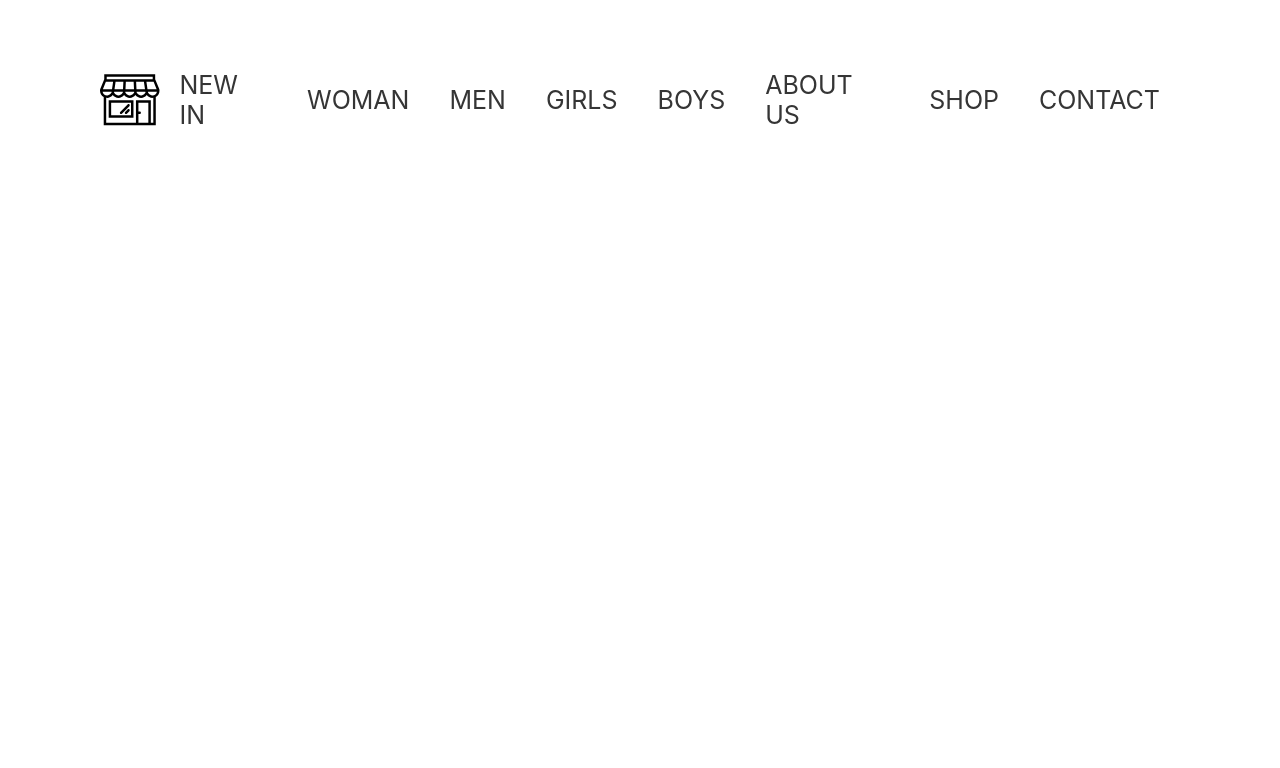
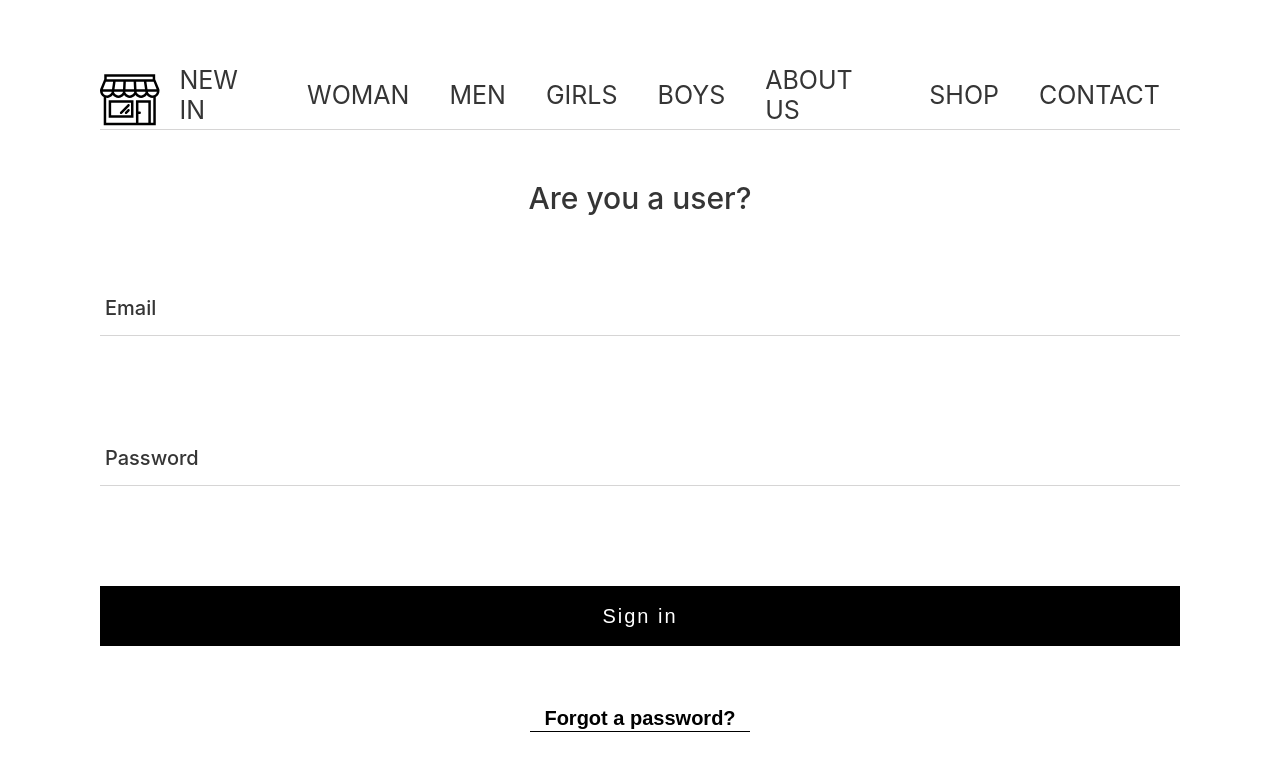
Before and after one commit to mikpaszkowski/e-commerce-react-spring-app, a React (Create React App) app: page /auth in a window 1280 px wide. Shown: the top 768 px of the page. Built offline with nearby package versions, Linux system fonts and the light colour scheme.

Commit message:
sign in form, styling custom, reusable components

```diff
--- a/src/App.js
+++ b/src/App.js
@@ -2,6 +2,7 @@ import React from "react";
 import HomePage from "./pages/homepage";
 import ShopListPage from "./pages/shop-list-page";
 import Header from "./components/header";
+import AuthenticationPage from "./pages/authentication-page";
 import { ThemeProvider, createGlobalStyle } from "styled-components";
 import { lightTheme } from "./styles/style";
 import { Switch, Route } from "react-router-dom";
@@ -29,6 +30,7 @@ function App() {
         <Switch>
           <Route exact path="/" component={HomePage} />
           <Route path="/shop" component={ShopListPage}/>
+          <Route path="/auth" component={AuthenticationPage}/>
         </Switch>
       </React.Fragment>
     </ThemeProvider>
--- /dev/null
+++ b/src/components/custom-button.jsx
@@ -0,0 +1,29 @@
+import React from "react";
+import styled from "styled-components";
+
+const FormButton = styled.button`
+    width: 100%;
+    height: 6rem;
+    margin-top: 5rem;
+    background-color: ${({theme}) => theme.btnDefaultColor};
+    color: ${({theme}) => theme.primaryColor};
+    font-size: 2rem;
+    font-weight: 500;
+    letter-spacing: .2rem;
+    cursor: pointer;
+    border: none;
+
+    &:hover{
+        background-color: #2f2f2f;
+    }
+`;
+
+
+const CustomButton = ({children, ...props}) => (
+    <FormButton {...props}>
+        {children}
+    </FormButton>
+);
+
+
+export default CustomButton;
--- a/src/components/header.jsx
+++ b/src/components/header.jsx
@@ -11,6 +11,10 @@ const HeaderWrapper = styled.div`
     justify-content: space-between;
     align-items: center;
     margin: 5rem 0;
+    padding-bottom: 1rem;
+    border-bottom-width: 1px;
+    border-bottom-color: ${props => props.theme.inputBorderColor};
+    border-bottom-style: solid;
 `;
 
 const LinkContainer = styled(Link)`
--- /dev/null
+++ b/src/components/input-form.jsx
@@ -0,0 +1,74 @@
+import React from "react";
+import styled from "styled-components";
+
+const InputWrapper = styled.div`
+    position: relative;
+    margin: 5rem 0;
+`;
+
+const Input = styled.input`
+    display: block;
+    width: 100%;
+    padding: 1rem 1rem 1rem .5rem;
+    font-size: 2.5rem;
+    font-weight: lighter;
+    outline: none;
+    border: none;
+    border-bottom-color: ${props => props.theme.inputBorderColor};
+    border-bottom-width: 1px;
+    border-bottom-style: solid;
+    transition: border-color .1s ease-in;
+
+    &:hover,
+    &:focus{
+        border-color: darkgray;
+    }
+
+    &:focus + label{
+        font-size: 1.5rem;
+        color: black;
+        top: -1rem;
+        border-color: darkgray;
+        font-weight: 100;
+    }
+`;
+
+const Label = styled.label`
+    position: absolute;
+    margin-left: .5rem;
+    font-size: 2rem;
+    font-weight: 500;
+    transition: all .2s ease-in-out;
+    cursor: text;
+
+    ${props => {
+        if(props.active){
+            return`
+            font-size: 1.5rem;
+            color: black;
+            top: -1rem;
+            border-color: darkgray;
+            font-weight: 100;
+            `
+        }else{
+            return `
+                left: 0;
+                top: 1rem;
+                color: ${props => props.theme.secondaryFontColor};
+            `
+        }
+    }}
+`;
+
+const InputForm = ({handleChange, label, ...props}) => (
+<InputWrapper>
+    <Input onChange={handleChange} {...props}/>
+    {
+        label ? (<Label active={props.value.length}>{label}</Label>) : null
+    }
+</InputWrapper>
+);
+
+
+
+export default InputForm;
--- /dev/null
+++ b/src/components/signin.jsx
@@ -0,0 +1,58 @@
+import React from "react";
+import InputForm from "./input-form";
+import styled from "styled-components";
+import LinkBtn from "../styles/LinkButton";
+import CustomButton from "./custom-button";
+
+const Headline = styled.h1`
+    font-size: 3rem;
+    font-weight: 500;
+    text-align: center;
+`;
+
+const Form = styled.form`
+    display: flex;
+    flex-direction: column;
+    justify-content: center;
+
+`;
+
+class SignIn extends React.Component {
+  constructor() {
+    super();
+
+    this.state = {
+      email: "",
+      password: "",
+    };
+  }
+
+  handleSubmit = e => {
+    e.preventDefault();
+
+    this.setState({email: "", password: ""});
+  }
+
+  handleChange = e => {
+      const { value, name } = e.target;
+
+      this.setState({ [name]: value });
+  }
+
+  render() {
+    return (
+      <div>
+        <Headline>Are you a user?</Headline>
+        <Form onSubmit={this.handleSubmit}>
+          <InputForm name="email" type="email" label="Email" value={this.state.email} onChange={this.handleChange}/>
+          <InputForm name="password" type="password" label="Password" value={this.state.password} onChange={this.handleChange}/>
+          <CustomButton type="submit">Sign in</CustomButton>
+          <LinkBtn width="1px">Forgot a password?</LinkBtn>
+        </Form>
+
+      </div>
+    );
+  }
+}
+
+export default SignIn;
--- /dev/null
+++ b/src/pages/authentication-page.jsx
@@ -0,0 +1,12 @@
+import React from "react";
+import SignIn from "../components/signin";
+
+const AuthenticationPage = () => (
+
+       <div>
+              <SignIn/>
+       </div>
+);
+
+
+export default AuthenticationPage;
--- /dev/null
+++ b/src/styles/LinkButton.js
@@ -0,0 +1,18 @@
+import styled from "styled-components";
+
+
+const LinkPasswordBtn = styled.button`
+    margin: 6rem auto;
+    border: none;
+    background-color: transparent;
+    border-bottom-width: ${props => props.width};
+    border-bottom-color: ${props => props.theme.btnDefaultColor};
+    border-bottom-style: solid;
+    font-weight: 600;
+    font-size: 2rem;
+    width: 22rem;
+    outline: none;
+    cursor: pointer;
+`;
+
+export default LinkPasswordBtn;
--- a/src/styles/style.ts
+++ b/src/styles/style.ts
@@ -5,7 +5,9 @@ declare module "styled-components" {
         primaryColor: string;
         secondaryColor: string;
         primaryFontColor: string,
-        secondaryFOntColor: string,
+        secondaryFontColor: string,
+        btnDefaultColor: string,
+        inputBorderColor: string,
         fontFamily: string
     }
 }
@@ -14,7 +16,9 @@ export const darkTheme: DefaultTheme = {
     primaryColor: "#555555",
     secondaryColor: "#bdc3c7",
     primaryFontColor: "#ffffff",
-    secondaryFOntColor: "#6a737d",
+    secondaryFontColor: "#6a737d",
+    btnDefaultColor: "ffffff",
+    inputBorderColor: "ffffff",
     fontFamily: "Roboto"
 };
 
@@ -23,6 +27,8 @@ export const lightTheme: DefaultTheme = {
     primaryColor: "#ffffff",
     secondaryColor: "#ecf0f1",
     primaryFontColor: "#353535",
-    secondaryFOntColor: "#aaaaab",
+    secondaryFontColor: "#aaaaab",
+    btnDefaultColor: "#000000",
+    inputBorderColor: "#d6d5d5",
     fontFamily: "Roboto"
 };
```
